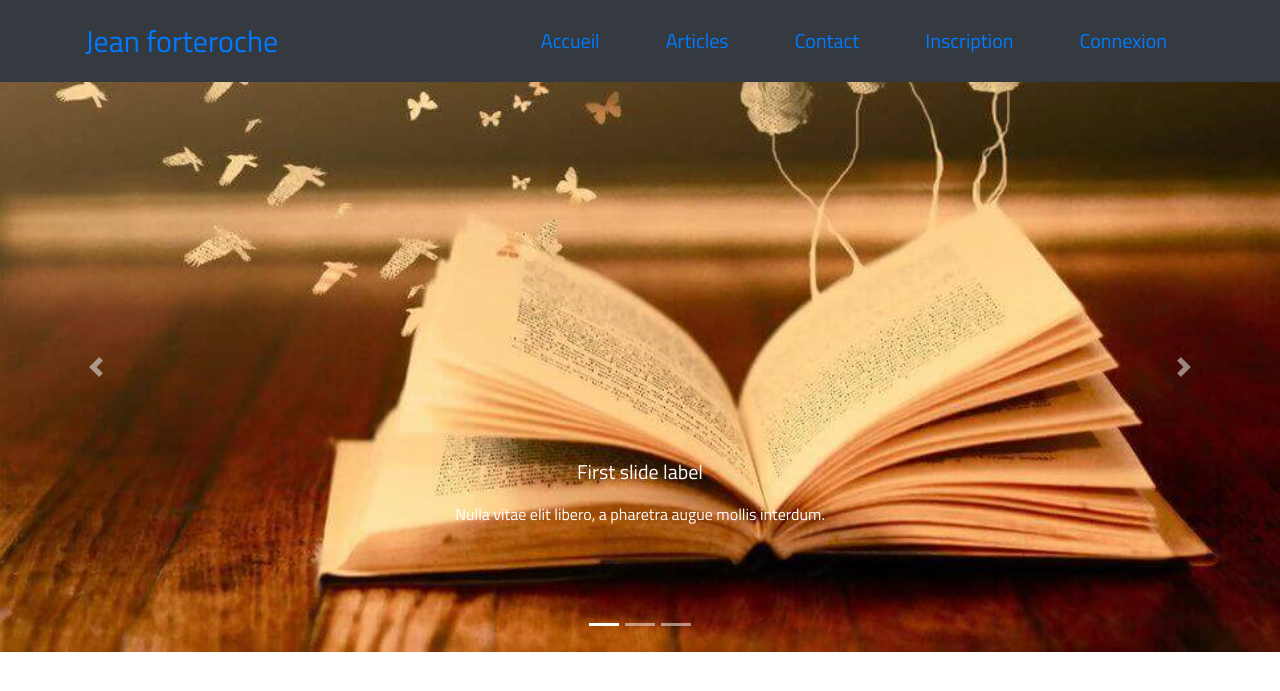
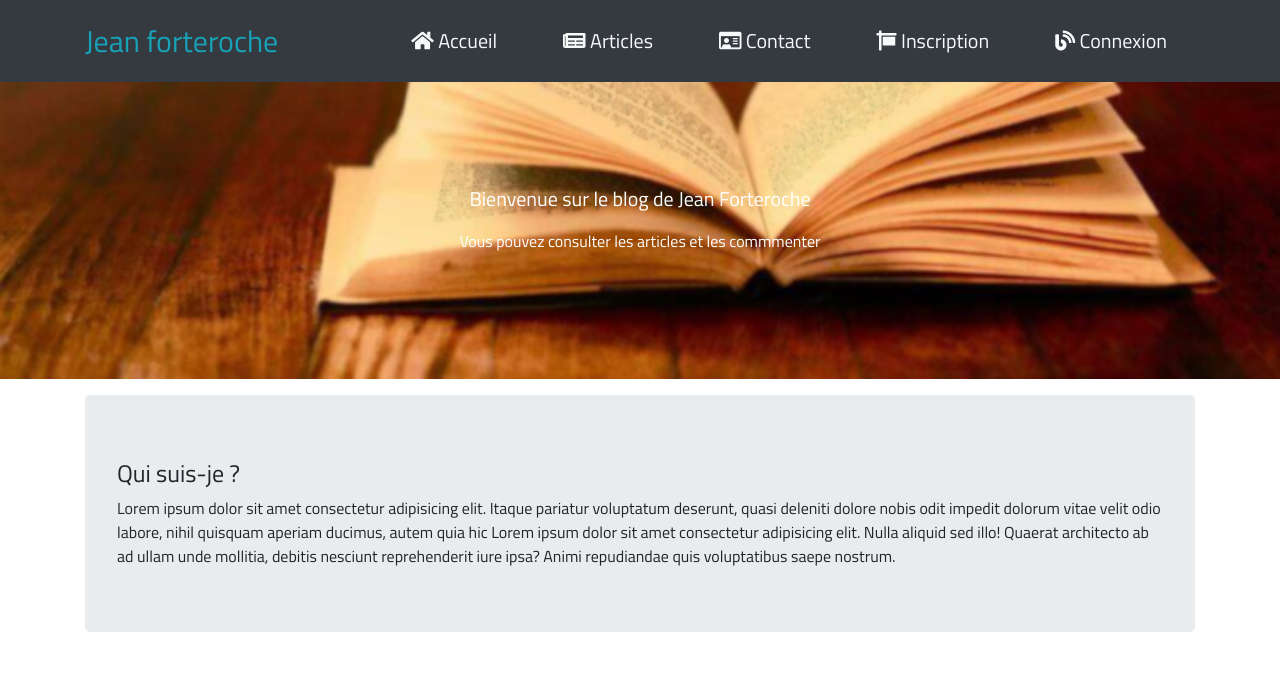
Before and after one commit to Lornitho/Openclassroom-blog, a PHP site: page / in a window 1280 px wide. Shown: the top 691 px of the page. Run offline with PHP 8.4, Linux system fonts and the light colour scheme; data comes from the database, SQL or seed files in the repository; some libraries are stand-ins or nearby versions.

Commit message:
ajout de design des pages du blog

```diff
--- a/templates/add_article.php
+++ b/templates/add_article.php
@@ -4,6 +4,7 @@
 	<script>tinymce.init({selector:'textarea'});</script>
 </header>
 <?php $this->title = "Nouvel article"; ?>
+<div class="container">
 <h1>Mon blog</h1>
 <p>En construction</p>
 <div>
@@ -16,3 +17,4 @@
     </form>
     <a href="../public/index.php">Retour à l'accueil</a>
 </div>
+</div>
--- a/templates/articles.php
+++ b/templates/articles.php
@@ -1,4 +1,5 @@
 <?php $this->title = "billet"; ?>
+<br>
 <div class="container">
   <div class="row">
     <?php
--- a/templates/base.php
+++ b/templates/base.php
@@ -3,6 +3,7 @@
 <head>
     <meta charset="UTF-8" />
     <title><?= $title ?></title>
+    <link rel ="icon" type="image/jpg" href ="public/img/writter.jpg"/>
     <link href="https://stackpath.bootstrapcdn.com/bootstrap/4.4.1/css/bootstrap.min.css" rel="stylesheet">
     <link rel="stylesheet" href="https://use.fontawesome.com/releases/v5.8.1/css/all.css">
     <link rel="stylesheet" href="css/style.css">
@@ -10,7 +11,7 @@
 <body>
 <nav class="navbar sticky-top navbar-expand-lg bg-dark">
     <div class="container">
-        <a class="navbar-brand" href="#">Jean forteroche</a>
+        <a class="navbar-brand text-info" href="../public/index.php">Jean forteroche</a>
         <button class="navbar-toggler" type="button" data-toggle="collapse" data-target="#navbarSupportedContent" aria-controls="navbarSupportedContent" aria-expanded="false" aria-label="Toggle navigation">
             <i class="fas fa-bars"></i>
         </button>
@@ -18,27 +19,28 @@
         <div class="collapse navbar-collapse" id="navbarSupportedContent">
             <ul class="navbar-nav mr-auto w-100 justify-content-end">
                 <li class="nav-item active">
-                    <a class="nav-link" href="../public/index.php">Accueil <span class="sr-only">(current)</span></a>
+
+  <a class="nav-link text-light bg-dark" href="../public/index.php"> <i class="fas fa-home"> </i> Accueil <span class="sr-only">(current)</span></a>
                 </li>
                 <li class="nav-item">
-                    <a class="nav-link" href="../public/index.php?route=articles">Articles</a>
+                    <a class="nav-link text-light bg-dark" href="../public/index.php?route=articles"><i class="fas fa-newspaper"></i> Articles</a>
                 </li>
                 <li class="nav-item">
-                    <a class="nav-link" href="../public/index.php?route=contact">Contact</a>
+                    <a class="nav-link text-light bg-dark" href="../public/index.php?route=contact"><i class="far fa-id-card"></i> Contact</a>
                 </li>
                 <?php if ($this->session->get('username')) { ?>
                     <li class="nav-item">
-                          <a class="nav-link" href="../public/index.php?route=administration">Admin</a>
+                          <a class="nav-link text-light bg-dark" href="../public/index.php?route=administration"><i class="fas fa-tools"></i> Admin</a>
                     </li>
                     <li class="nav-item">
-                        <a class="nav-link" href="../public/index.php?route=logout">Déconnexion</a>
+                        <a class="nav-link text-light bg-dark" href="../public/index.php?route=logout"><i class="fas fa-sign-in-alt"></i> Déconnexion</a>
                     </li>
                 <?php } else{ ?>
                 <li class="nav-item">
-                    <a class="nav-link" href="../public/index.php?route=register">Inscription</a>
+                    <a class="nav-link text-light bg-dark" href="../public/index.php?route=register"><i class="fas fa-sign"></i> Inscription</a>
                 </li>
                 <li class="nav-item">
-                    <a class="nav-link" href ="../public/index.php?route=login">Connexion</a>
+                    <a class="nav-link text-light bg-dark" href ="../public/index.php?route=login"><i class="fas fa-blog"></i> Connexion</a>
                 </li>
                 <?php } ?>
             </ul>
--- a/templates/home.php
+++ b/templates/home.php
@@ -1,41 +1,24 @@
 <?php $this->title = "Accueil"; ?>
+
+
 <div id="carouselExampleCaptions" class="carousel slide" data-ride="carousel">
-  <ol class="carousel-indicators">
-    <li data-target="#carouselExampleCaptions" data-slide-to="0" class="active"></li>
-    <li data-target="#carouselExampleCaptions" data-slide-to="1"></li>
-    <li data-target="#carouselExampleCaptions" data-slide-to="2"></li>
-  </ol>
   <div class="carousel-inner">
     <div class="carousel-item active">
       <img src="images/home.png" class="d-block w-100" alt="...">
       <div class="carousel-caption d-none d-md-block">
-        <h5>First slide label</h5>
-        <p>Nulla vitae elit libero, a pharetra augue mollis interdum.</p>
-      </div>
-    </div>
-    <div class="carousel-item">
-      <img src="images/home.png" class="d-block w-100" alt="...">
-      <div class="carousel-caption d-none d-md-block">
-        <h5>Second slide label</h5>
-        <p>Lorem ipsum dolor sit amet, consectetur adipiscing elit.</p>
-      </div>
-    </div>
-    <div class="carousel-item">
-      <img src="images/home.png" class="d-block w-100" alt="...">
-      <div class="carousel-caption d-none d-md-block">
-        <h5>Third slide label</h5>
-        <p>Praesent commodo cursus magna, vel scelerisque nisl consectetur.</p>
+        <h5>Bienvenue sur le blog de Jean Forteroche</h5>
+        <p>Vous pouvez consulter les articles et les commmenter </p>
       </div>
     </div>
   </div>
-  <a class="carousel-control-prev" href="#carouselExampleCaptions" role="button" data-slide="prev">
-    <span class="carousel-control-prev-icon" aria-hidden="true"></span>
-    <span class="sr-only">Previous</span>
-  </a>
-  <a class="carousel-control-next" href="#carouselExampleCaptions" role="button" data-slide="next">
-    <span class="carousel-control-next-icon" aria-hidden="true"></span>
-    <span class="sr-only">Next</span>
-  </a>
+  <div class="container mt-3">
+  <div class="jumbotron">
+  <h4>Qui suis-je ?</h4>
+  Lorem ipsum dolor sit amet consectetur adipisicing elit. Itaque pariatur voluptatum deserunt, quasi deleniti dolore nobis odit
+  impedit dolorum vitae velit odio labore, nihil quisquam aperiam ducimus, autem quia hic Lorem ipsum dolor sit amet consectetur adipisicing elit. Nulla aliquid sed illo! Quaerat architecto ab ad ullam unde mollitia,
+   debitis nesciunt reprehenderit iure ipsa? Animi repudiandae quis voluptatibus saepe nostrum.
+  </div>
+  </div>
 </div>
     <?= $this->session->show('add_article'); ?>
     <?= $this->session->show('edit_article'); ?>
@@ -47,12 +30,3 @@
     <?= $this->session->show('login'); ?>
     <?= $this->session->show('logout'); ?>
     <br/>
-    <?php
-if ($this->session->get('username')) {
-    ?>
-    <a href="../public/index.php?route=profile">Profil</a>
-    <a href="../public/index.php?route=addArticle">Nouvel article</a>
-    <a href="../public/index.php?route=administration">Administration</a>
-        <?php
-}
-?>
```
Also changed, not shown: templates/administration.php (+7 -7 lines), templates/contact.php (+56 -25 lines), templates/edit_article.php (+16 -7 lines), templates/login.php (+19 -13 lines), templates/profile.php (+14 -9 lines), templates/register.php (+19 -6 lines), public/images/home.png, public/images/home2.png (added), public/images/writter.jpg (added).
